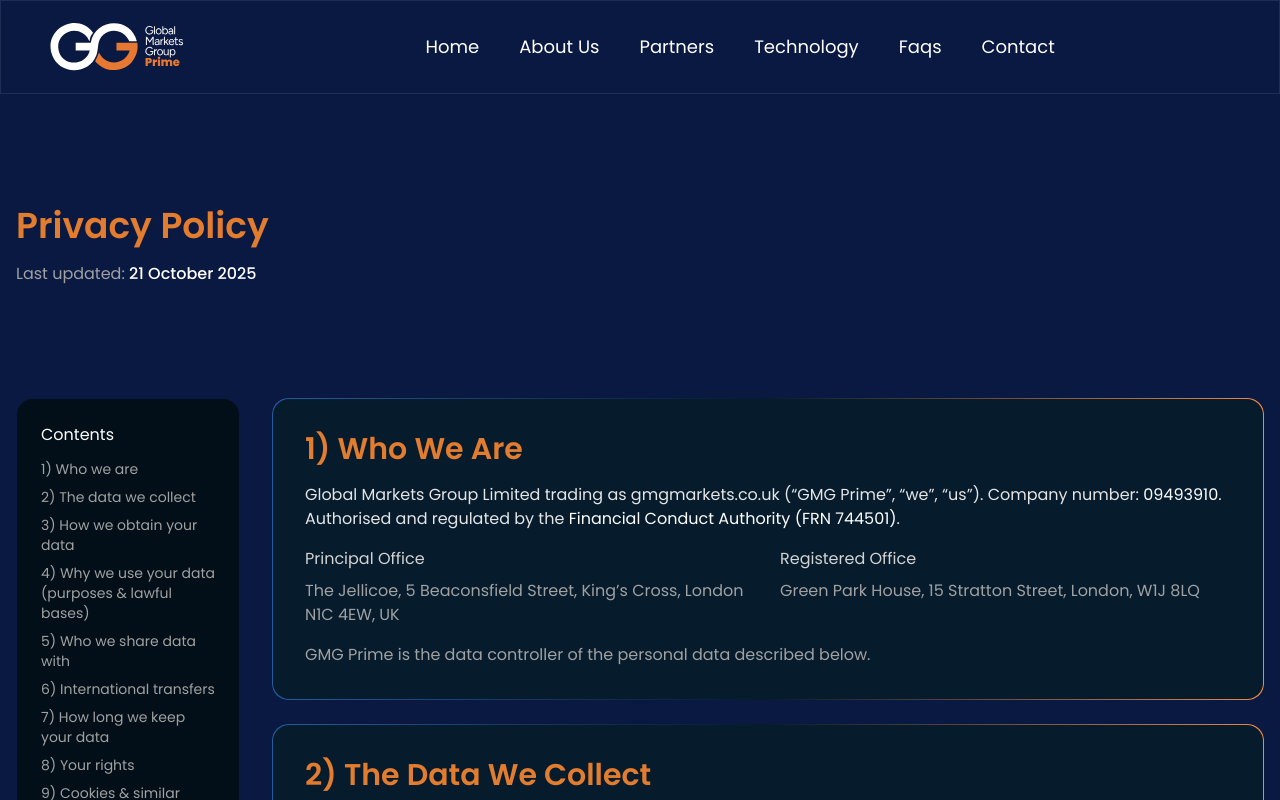
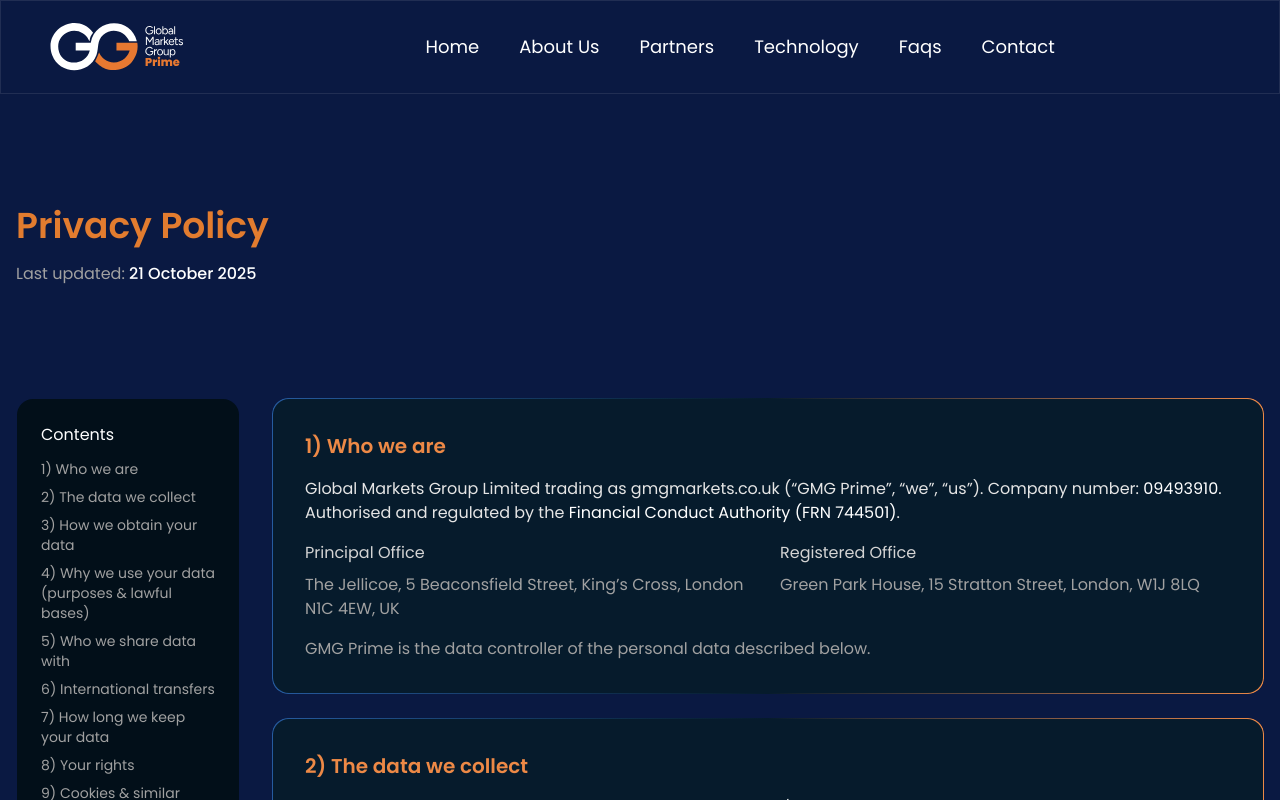
Before and after one commit to GTC-X/gmgprime, a Next.js app: page /en/privacy-page in a window 1280 px wide. Shown: the top 800 px of the page. Built offline with nearby package versions, Linux system fonts and the light colour scheme.

Commit message:
Fixed : banner image

```diff
--- a/src/app/[locale]/partners-with-us/components/BannerPartners.jsx
+++ b/src/app/[locale]/partners-with-us/components/BannerPartners.jsx
@@ -6,7 +6,7 @@ import Link from "next/link";
 
 export default function BannerPartners({
   bgImage = "/partner/banner-overlay.webp",          // replace with your background
-  peopleImage = "/partner/notes.jpg" // replace with your right image
+  peopleImage = "/partner/partner.webp" // replace with your right image
 }) {
   return (
     <section className="relative overflow-hidden">
--- a/src/app/[locale]/privacy-page/page.jsx
+++ b/src/app/[locale]/privacy-page/page.jsx
@@ -71,13 +71,13 @@ export default function PrivacyPolicyPage() {
                                 <div className="rounded-2xl bg-primary-950 p-6">
                                     <h3 className="text-heading-3 mb-2">Questions?</h3>
                                     <p className="text-neutral-400 text-sm">
-                                         <a
+                                        <a
                                             className="underline hover:text-accent-400 break-words"
                                             href="mailto:compliance_team@gmgmarkets.co.uk"
                                         >
                                             compliance_team@gmgmarkets.co.uk
                                         </a>{" "}
-                                        <br/> <span className="text-white">(+44) 0203 865 3306</span>.
+                                        <br /> <span className="text-white">(+44) 0203 865 3306</span>.
                                     </p>
                                 </div>
                             </div>
@@ -333,10 +333,11 @@ function PolicyCard({
 }) {
     return (
         <section id={id} className="overflow-hidden rounded-2xl">
-    <div className="overflow-hidden rounded-2xl p-px bg-gradient-to-r from-[#265B9F] via-primary-800 to-accent-400">
-          <div className="h-full rounded-2xl bg-primary-950 bg-gradient-to-r from-primary-800 via-primary-800 to-primary-800 p-8 xl:p-8">                <h2 className="text-heading-2 mb-4">{title}</h2>
-                <div className="text-body-1 text-neutral-300">{children}</div>
-            </div>
+            <div className="overflow-hidden rounded-2xl p-px bg-gradient-to-r from-[#265B9F] via-primary-800 to-accent-400">
+                <div className="h-full rounded-2xl bg-primary-950 bg-gradient-to-r from-primary-800 via-primary-800 to-primary-800 p-8 xl:p-8">
+                    <h2 className="md:text-[20px] text-[18px] text-accent-400 font-semibold mb-4">{title}</h2>
+                    <div className="text-body-1 text-neutral-300">{children}</div>
+                </div>
             </div>
         </section>
     );
```
